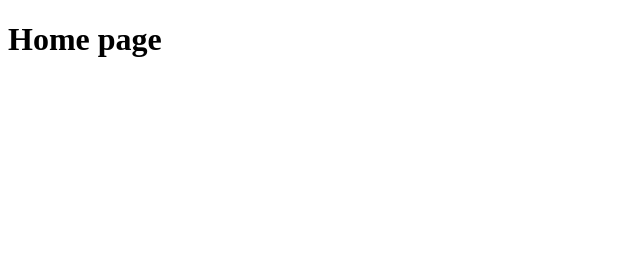
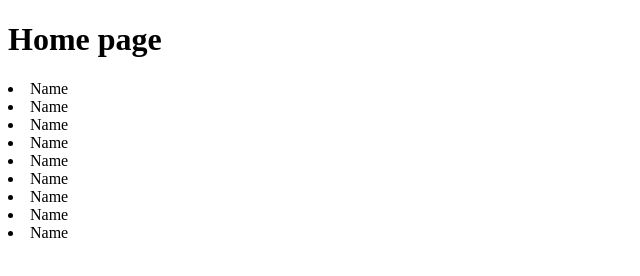
Before and after one commit to md-julhas/Readme, a plain HTML site: page index.html in a window 1280 px wide. Shown: the whole page, without its empty margins (0-640 px from the left). Drawn offline with Linux system fonts and the light colour scheme.

Commit message:
some name added

```diff
--- a/index.html
+++ b/index.html
@@ -7,5 +7,14 @@
   </head>
   <body>
     <h1>Home page</h1>
+    <li>Name</li>
+    <li>Name</li>
+    <li>Name</li>
+    <li>Name</li>
+    <li>Name</li>
+    <li>Name</li>
+    <li>Name</li>
+    <li>Name</li>
+    <li>Name</li>
   </body>
 </html>
```
